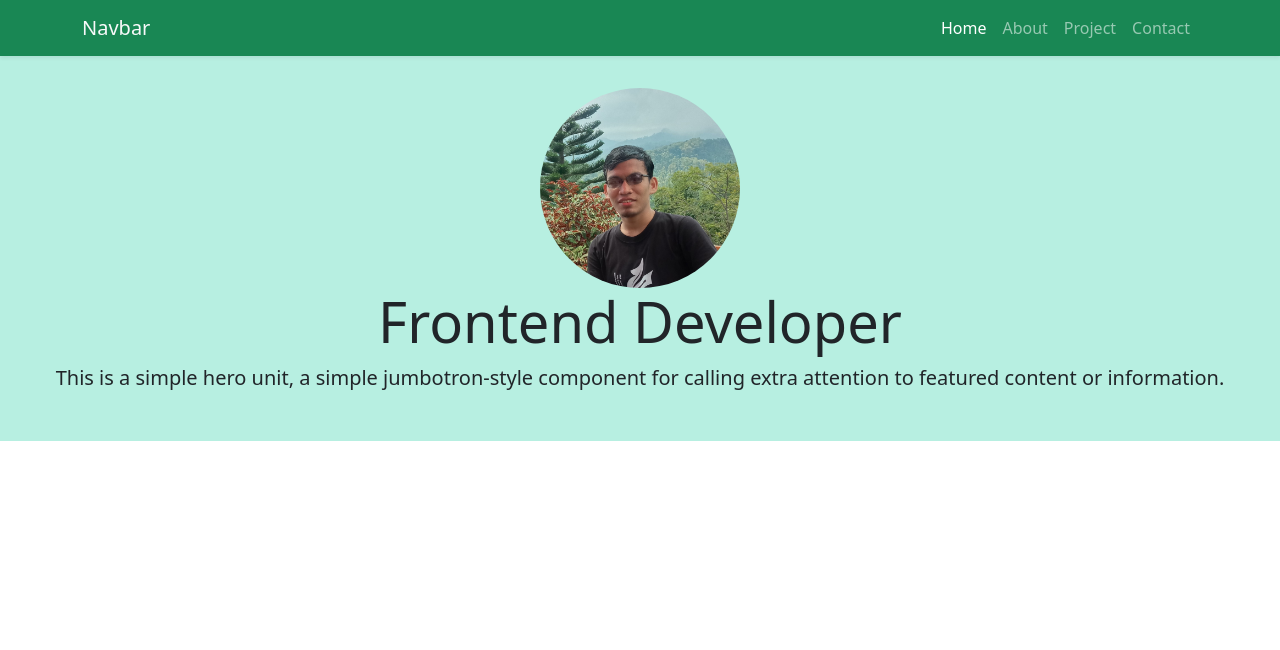
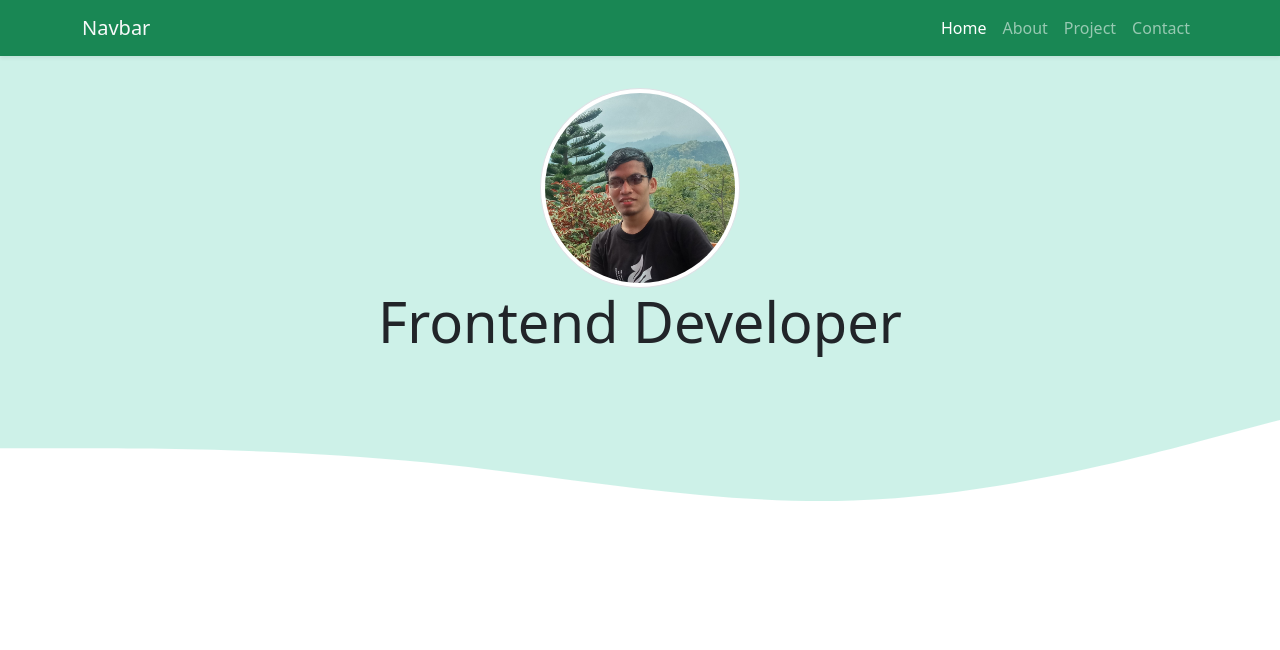
Before and after one commit to EvanBahr/botsrap1, a plain HTML site: page index.html in a window 1280 px wide. Drawn offline with nearby package versions, Linux system fonts and the light colour scheme.

Commit message:
adding svg

```diff
--- a/index.html
+++ b/index.html
@@ -54,19 +54,22 @@
     <!-- jumbotron  -->
     <section
       class="jumbotron text-center"
-      style="background-color: #b7efe1; padding: 2rem 1rem"
+      style="background-color: #cdf1e8; padding: 2rem 0 0 0"
     >
       <img
         src="img/profil upwork.jpg"
         alt="profil"
         width="200px"
-        class="rounded-circle"
+        class="rounded-circle img-thumbnail"
       />
       <h1 class="display-4">Frontend Developer</h1>
-      <p class="lead">
-        This is a simple hero unit, a simple jumbotron-style component for
-        calling extra attention to featured content or information.
-      </p>
+      <svg xmlns="http://www.w3.org/2000/svg" viewBox="0 0 1440 320">
+        <path
+          fill="#ffffff"
+          fill-opacity="1"
+          d="M0,96L80,96C160,96,320,96,480,112C640,128,800,160,960,154.7C1120,149,1280,107,1360,85.3L1440,64L1440,320L1360,320C1280,320,1120,320,960,320C800,320,640,320,480,320C320,320,160,320,80,320L0,320Z"
+        ></path>
+      </svg>
     </section>
     <!-- jumbotron end -->
     <script
```
